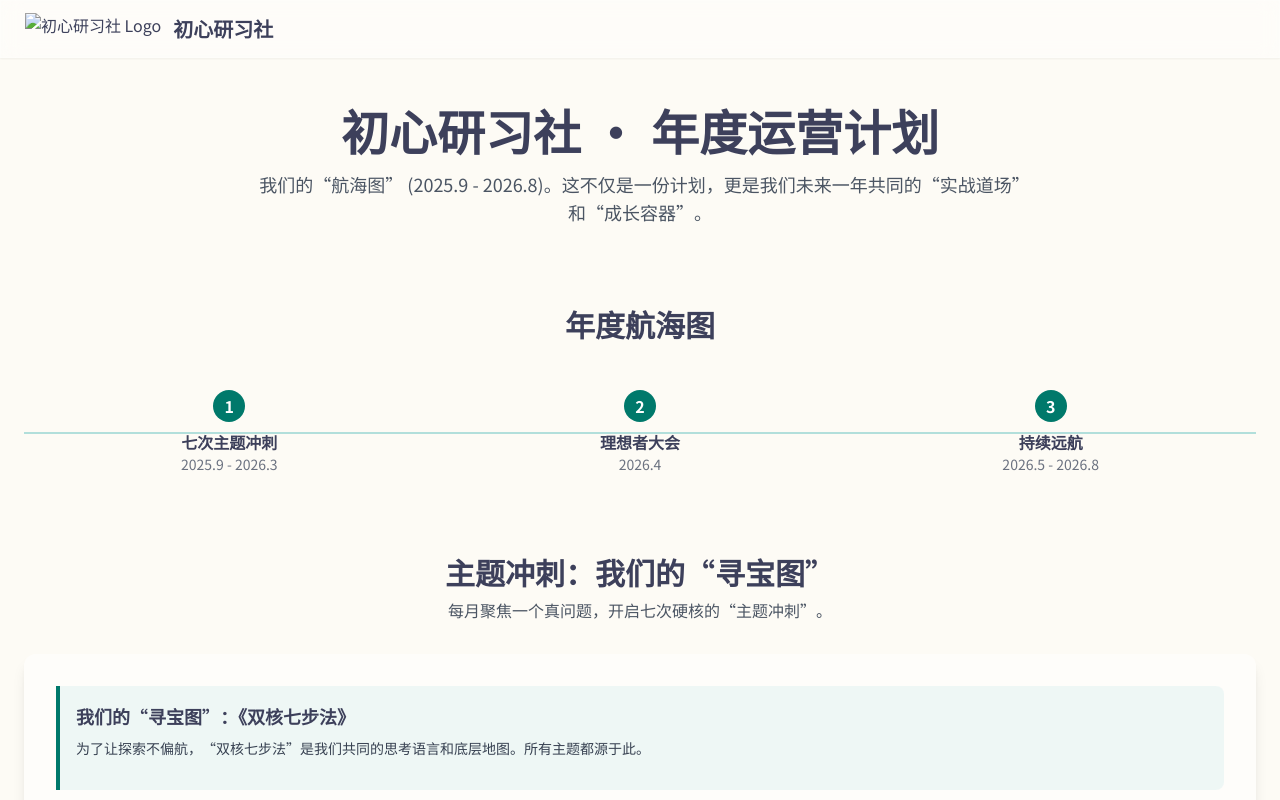
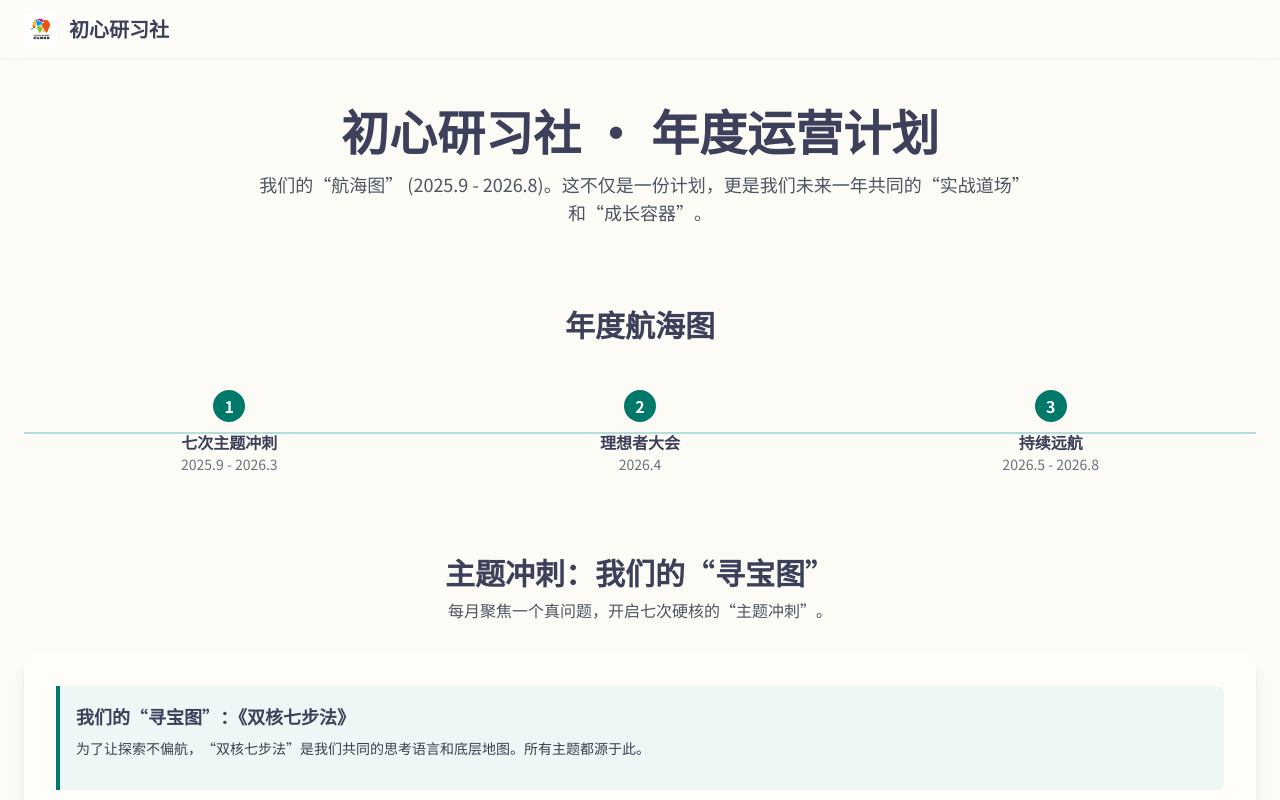
Before and after one commit to Xiaomu71/chuxin_membership, a plain HTML site: page index.html in a window 1280 px wide. Shown: the top 800 px of the page. Drawn offline with nearby package versions, Linux system fonts and the light colour scheme.

Commit message:
Update index.html

```diff
--- a/index.html
+++ b/index.html
@@ -57,7 +57,7 @@
         <nav class="container mx-auto px-6 py-3">
             <div class="flex items-center justify-between">
     <a href="#" class="flex items-center space-x-3"> <!-- 用一个链接包裹，让logo和名字都能点击 -->
-        <img src="【3E3AAC8B-A719-439A-A6C3-CB9C84796582_1_105_c.jpg】" alt="初心研习社 Logo" class="h-8 w-auto">
+        <img src="3E3AAC8B-A719-439A-A6C3-CB9C84796582_1_105_c.jpg" alt="初心研习社 Logo" class="h-8 w-auto">
         <span class="text-xl font-bold">初心研习社</span>
     </a>
     <!-- ...右侧的导航按钮... -->
```
